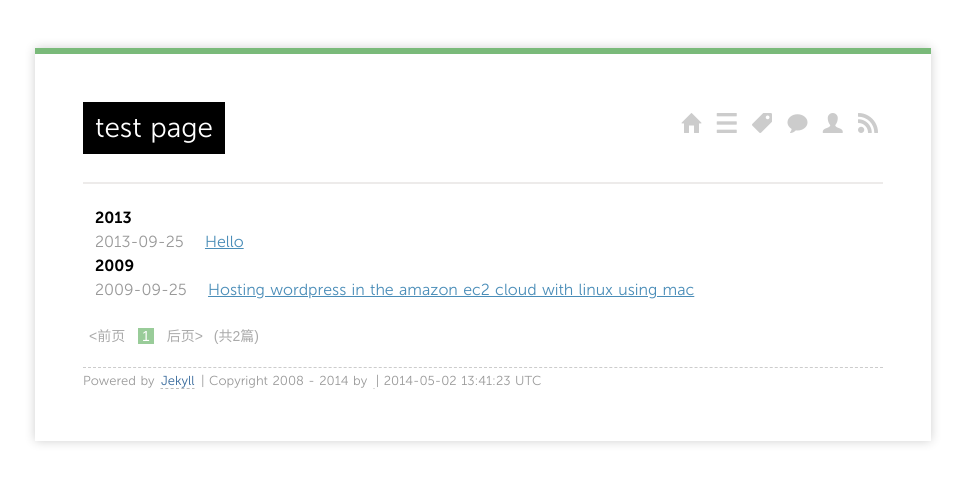
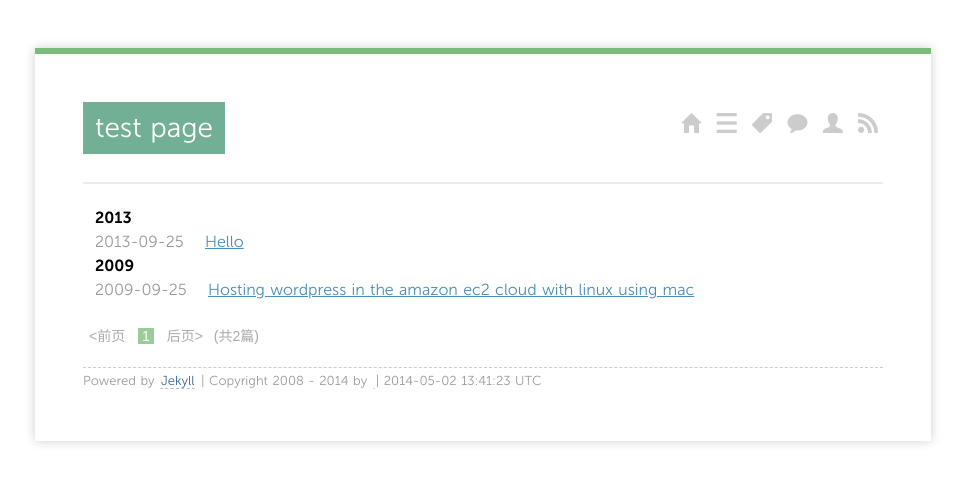
Before and after one commit to maintiendrai/louisa, a Jekyll site: the page built from index.html, in a window 1280 px wide. Shown: the top 483 px of the page, without its empty margins (157-1122 px from the left). Built offline with Jekyll 4.4.1, drawn with Linux system fonts in a browser that asks for light colours; Markdown is read by kramdown in place of the engine named in the settings; the list of posts is cut into pages by our own code.

Commit message:
css change color

```diff
--- a/media/css/screen.css
+++ b/media/css/screen.css
@@ -82,7 +82,7 @@ h1 {
     font-size: 28px;
     line-height: 28px;
     margin: 0 0 28px 0;
-	background-color: #000;
+	background-color: #72B095;
 	color: #fff;
 	display: inline-block;
 	padding: 12px;
```
